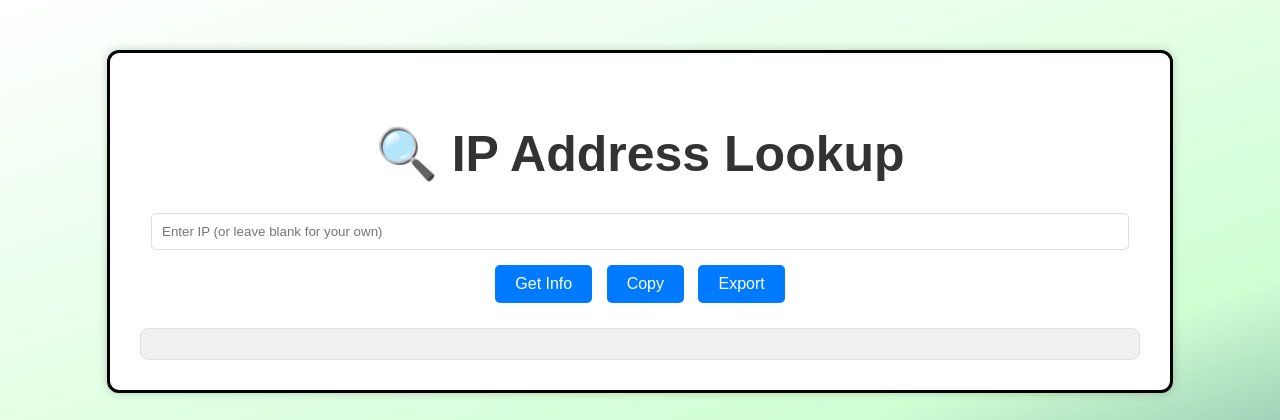
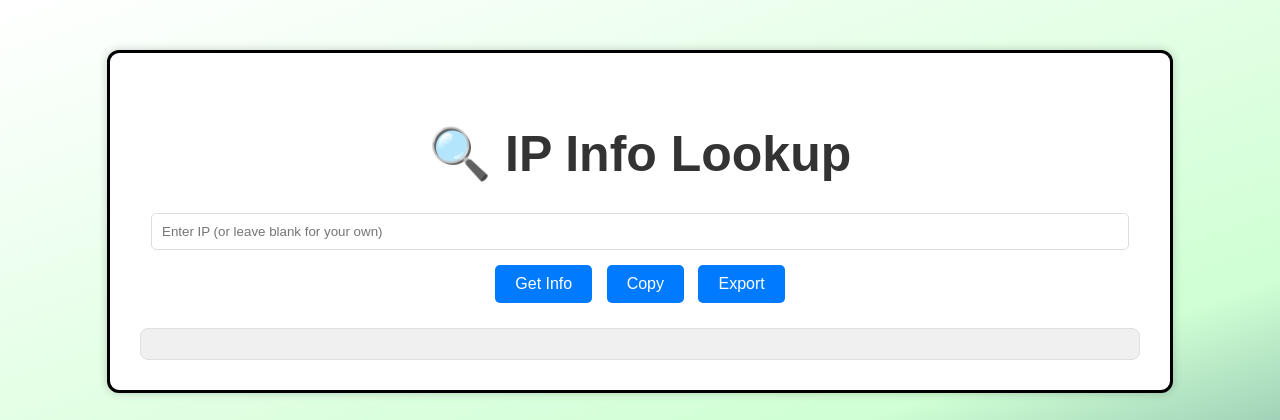
Before and after one commit to L-1LT/IPv4-6_app, a Flask app: page / in a window 1280 px wide. Shown: the top 420 px of the page. Run offline with Flask 3, Linux system fonts and the light colour scheme.

Commit message:
name changed

```diff
--- a/templates/index.html
+++ b/templates/index.html
@@ -3,7 +3,7 @@
 <head>
     <meta charset="UTF-8">
     <meta name="viewport" content="width=device-width, initial-scale=1.0">
-    <title>IP Address Lookup</title>
+    <title>IP Info Lookup</title>
     <style>
         body {
             font-family: Arial, sans-serif;
@@ -98,7 +98,7 @@
 </head>
 <body>
     <div class="container">
-        <h2>🔍 IP Address Lookup</h2>
+        <h2>🔍 IP Info Lookup</h2>
         <input type="text" id="ipInput" placeholder="Enter IP (or leave blank for your own)">
         <button onclick="getInfo()">Get Info</button>
         <button onclick="copyInfo()">Copy</button>
```
